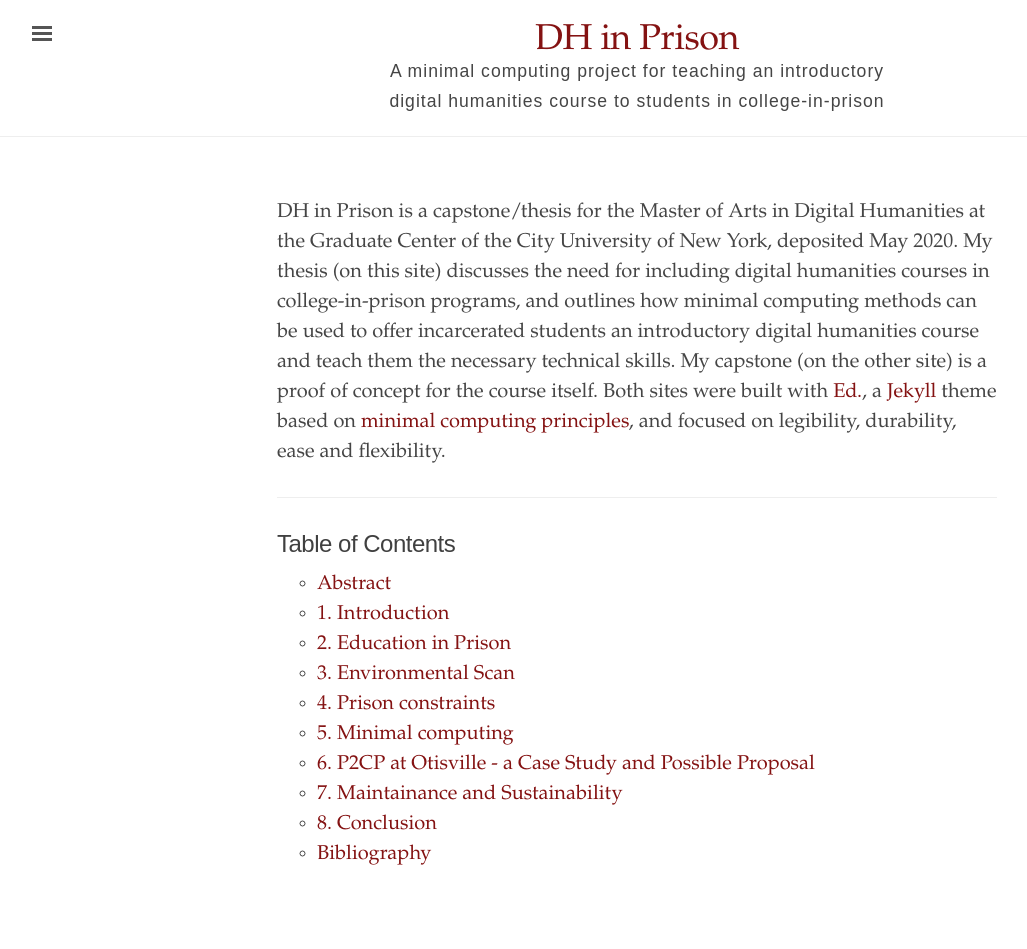
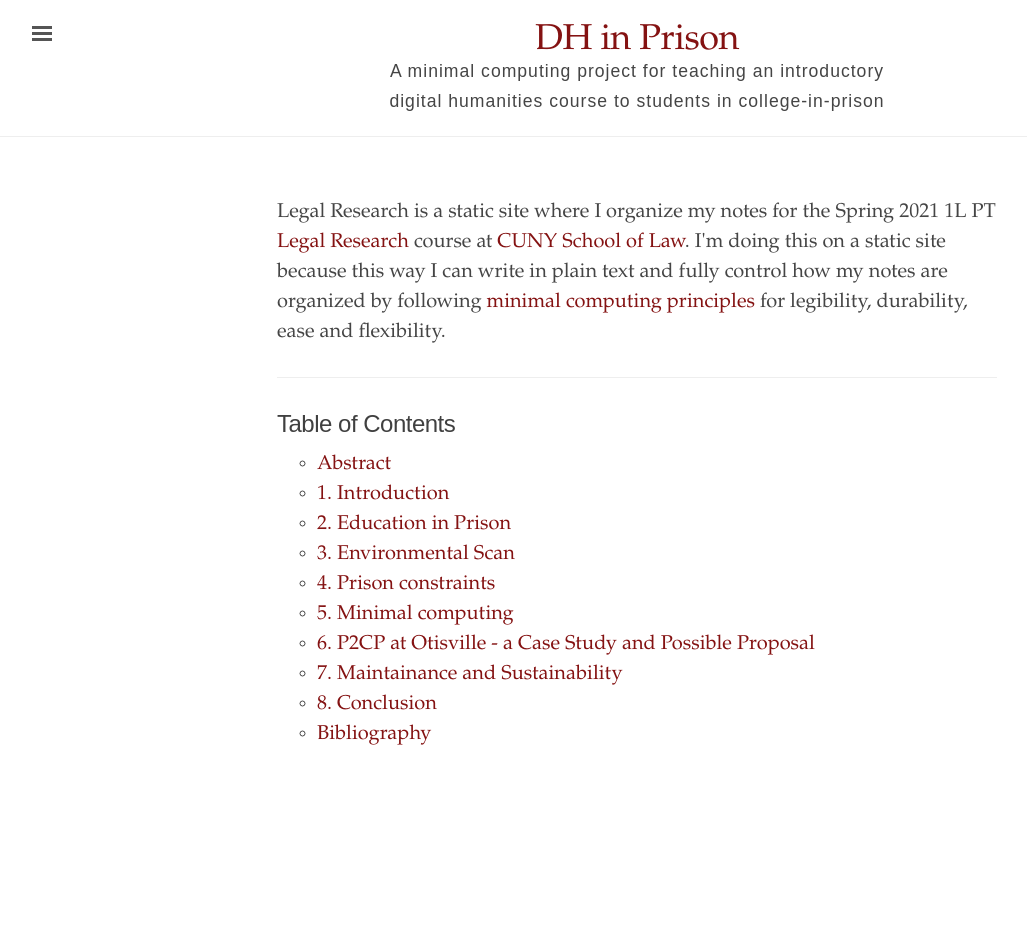
Before and after one commit to binipringle/legalresearch, a Jekyll site: the page built from index.html, in a window 1280 px wide. Shown: the whole page, without its empty margins (3-1030 px from the left). Built offline with Jekyll 4.4.1, drawn with Linux system fonts in a browser that asks for light colours; after the commit the page ends 900 px from its top, so only the background shows below that.

Commit message:
changes in index

```diff
--- a/index.html
+++ b/index.html
@@ -1,11 +1,11 @@
 ---
 layout: default
-title: "DH in Prison"
+title: "Legal Research"
 ---
 <div class="introduction">
 <p>
 
-  DH in Prison is a capstone/thesis for the Master of Arts in Digital Humanities at the Graduate Center of the City University of New York, deposited May 2020. My thesis (on this site) discusses the need for including digital humanities courses in college-in-prison programs, and outlines how minimal computing methods can be used to offer incarcerated students an introductory digital humanities course and teach them the necessary technical skills. My capstone (on the other site) is a proof of concept for the course itself. Both sites were built with <a href="http://elotroalex.github.io/ed//">Ed.</a>, a <a href="https://jekyllrb.com/">Jekyll</a> theme based on <a href="http://go-dh.github.io/mincomp/">minimal computing principles</a>, and focused on legibility, durability, ease and flexibility.
+  Legal Research is a static site where I organize my notes for the Spring 2021 1L PT <a href="http://www.legalresearch.nyc/p/home.html">Legal Research</a> course at <a href="https://www.law.cuny.edu/">CUNY School of Law</a>. I'm doing this on a static site because this way I can write in plain text and fully control how my notes are organized by following <a href="http://go-dh.github.io/mincomp/">minimal computing principles</a> for legibility, durability, ease and flexibility.
 </p>
 </div>
 
```
